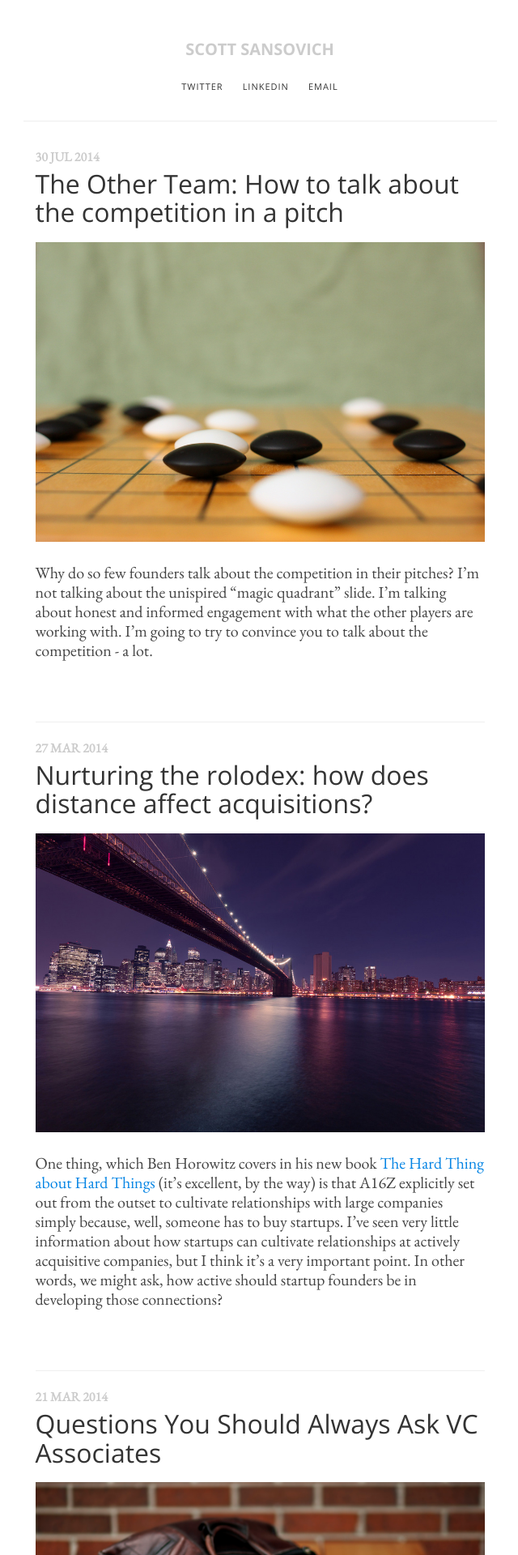
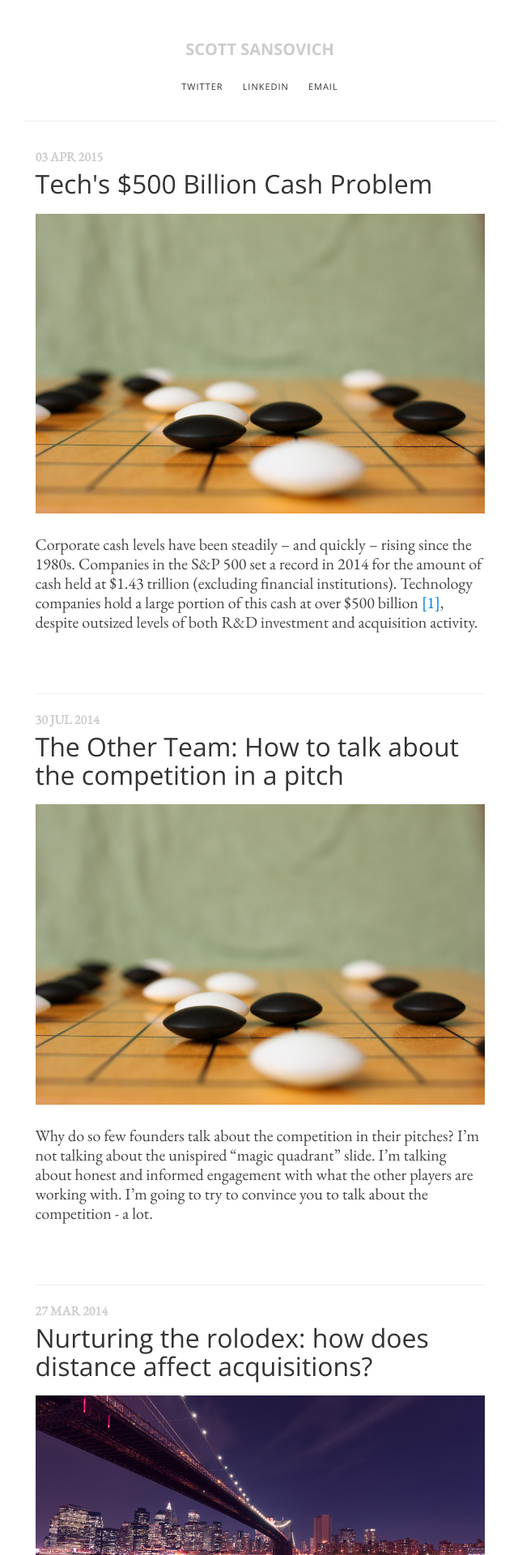
Before and after one commit to ssansovich/old-blog, a Jekyll site: the page built from index.html, in a window 1280 px wide. Shown: the top 1920 px of the page at 81% size, without its empty margins (319-959 px from the left). Built offline with Jekyll 4.4.1, drawn with Linux system fonts in a browser that asks for light colours; nearby versions of some CDN libraries; Markdown is read by kramdown in place of the engine named in the settings; comment, search, counter and statistics services are not loaded; some of the changed lines change nothing that is shown.

Commit message:
adding corporate cash post

```diff
--- /dev/null
+++ b/_posts/2015-04-03-corporate-cash-problem.markdown
@@ -0,0 +1,130 @@
+---
+layout: post
+title:  "Tech's $500 Billion Cash Problem"
+date:   2015-04-03 22:20:00
+---
+
+![meeting]({{ site.url }}/images/goboard.jpg)
+
+Corporate cash levels have been steadily – and quickly – rising since the 1980s. Companies in the S&P 500 set a record in 2014 for the amount of cash held at $1.43 trillion (excluding financial institutions). Technology companies hold a large portion of this cash at over $500 billion [[1]][moodys], despite outsized levels of both R&D investment and acquisition activity.
+
+<!-- end_excerpt -->
+
+Just four tech firms – Apple, Microsoft, Google, and Cisco – together have $345 billion in cash, which is roughly 23% of total corporate (non-financial non-utility) cash in the United States. Apple alone holds about $178 billion in cash, and it may surprise some to know that Apple’s internal asset management company is the biggest hedge fund in the world. [[2]][braeburn]
+
+In a perfectly efficient system, cash is invested immediately into the areas that will maximize future cash flows. This tenet of Corporate Finance 101 implies than an accumulation of cash is 1) a symptom of inefficiencies in distributing/investing that cash, 2) the best “investment” at that time, or 3) some combination of these.
+
+Why then are companies – particularly technology companies – holding cash at record levels? What does this trend mean for the startup ecosystem and the technology space in general? What does it mean in the context of all of the recent “bubble talk?”
+
+### A Macro View
+
+A study from Juan Sanchez and Emircan Yurdgul of the Federal Reserve Bank of St. Louis provides an excellent review of corporate cash trends. I will summarize it, but if you are interested in this topic, I suggest [reading the paper][stlouisfed].
+
+#### 1. Aggregate cash levels are at an all time high.
+
+![fig2]({{ site.url }}/images/corporatecash/st-louis-fed-fig-2.png)
+<div class="caption">
+SOURCE: Compustat via the St. Louis Fed's Regional Economist.<br>
+NOTE: Sample includes all U.S. firms in the data set except financial and utility companies.
+</div>
+
+#### 2. The ratio of cash to net assets is also increasing (controls for firms entering/exiting the market).
+
+![fig3]({{ site.url }}/images/corporatecash/st-louis-fed-fig-3.png)
+<div class="caption">
+SOURCE: Compustat via the St. Louis Fed's Regional Economist.<br>
+NOTE: Sample includes all U.S. firms in the data set except financial and utility companies. Cash-to-net assets ratio is found by dividing aggregate cash and equivalent assets by aggregate total assets minus cash and equivalent assets.
+</div>
+
+#### 3. Firms with high levels of R&D expenditure are especially likely to hold “abnormal” levels of cash.
+
+![fig4]({{ site.url }}/images/corporatecash/st-louis-fed-fig-4.png)
+<div class="caption">
+SOURCE: Compustat via the St. Louis Fed's Regional Economist.<br>
+NOTE: Each line corresponds to the subindex within the S&P 500 with the identifier given in the legend. Cash/assets ratio is found by dividing aggregate cash and equivalents by the aggregate total assets of the firms in a subindex.
+</div>
+
+Notably, the cash-to-asset ratio increased dramatically after 2000 and again after 2008, implying that increases in cash levels correlate with periods of macroeconomic uncertainty.
+
+Two things might explain these jumps in cash levels. First, firms scale back investment in R&D projects, which are by their very nature uncertain and can compound risk with the economic situation. Second, they become more conservative in their acquisition strategies, likely pressured by the financial sector as its confidence falls with the stock prices.
+
+Finally, Sanchez and Yurdgul point out that a principle reason for cash accumulation is the burden of repatriation taxes. In times of limited foreign investment opportunity and increasing foreign income, cash is held overseas in order to avoid taxes that would need to be paid once the money is brought back into the US. We will touch upon this later.
+
+### Factors at the company level
+
+How a company treats its cash can say a lot about how the company is managed operationally.
+Jeff Bezos is well known as an advocate of the classical view of corporate finance and is unapologetic about Amazon’s anemic margins. The basic point is that Amazon will aggressively invest in projects that will maximize free cash flow on an absolute basis and rather than optimizing for near-term cash flow profitability on a relative basis.
+
+He would likely agree that the day Amazon starts to unintentionally accumulate cash is the day that Amazon has lost its operational edge or has run out of good ideas. Bezos has said “I think frugality drives innovation, just like other constraints do. One of the only ways to get out of a tight box is to invent your way out.” In Amazon’s case, the austerity is just self-imposed.
+
+<br>
+
+![ratios]({{ site.url }}/images/corporatecash/corporate-cash-ratios.png)
+
+<br>
+
+It turns out that Amazon does pretty well in practice. Amazon holds about $15 billion in cash and cash equivalents. That might seem like a lot, but compare this to the other tech giants - Apple, Microsoft, Google, and Cisco. When adjusted for net assets, Microsoft holds twice as much cash as Amazon. Google, Apple, and Cisco hold about three times as much. Amazon has been remarkably disciplined in its approach, and investors have responded with patience.
+
+### Psychological factors
+
+At the same time, investors and managers can maintain confidence and patience for what seems to be the exact opposite reason.
+Under Steve Jobs, Apple accumulated a huge reserve of cash. Despite this, by the time he left Apple in 2011, Jobs had not issued a single dividend since he took over Apple for the second time in 1997 [[3]][apple], when Apple was facing bankruptcy.
+
+“Cash gives us tremendous security and flexibility.” He explained, “When you take risks, it’s like jumping up in the air, and it’s nice to know the ground will be there when you land. We run our company conservatively from a financial point of view because you never know what opportunity is around the corner…We’re very fortunate that if we needed to acquire something we could write a check for it and not have to borrow money.”
+
+Of course, in the fast moving technology market, the flexibility he mentions is very important. However, Apple’s cash reserves are far beyond that required for the vast majority of acquisitions.
+
+Erica Ogg of GigaOm posits that Jobs’ position here originated from Apple’s close encounter with bankruptcy back in 1997. In fact, [it’s been shown][dittmar] that companies led by executives who lived through the Great Depression hold more cash than their peers. The same is also true for other types of financial hardships, both personal and organizational.
+
+Given that technology companies account for such a large portion of the cash held in the S&P 500, and that the managers of these companies have, in effectively every case, gone through both the DotCom crash and the 2008 recession, there’s likely some weight to the psychological argument within the technology space.
+
+### Trust from the financial sectors
+
+Consider what happened when Tim Cook took over back in 2012. At the time, Apple was sitting on roughly $100 billion in cash. Investors were anxious about Cook’s ability to maintain Apple’s innovative culture, and they started pressuring him to loosen his grip on Apple’s cash reserve, signaling that they didn’t trust the new management as much as they did Jobs. He was reluctant at first but gave in. The company has since issued eleven dividends, though the company’s investors are much friendlier now that Tim Cook has showed that he can hold his own.
+
+Compare this to what Yahoo has gone through. With dwindling confidence in the company’s ability to manage the inevitable windfall from Alibaba’s IPO (i.e., cash that should otherwise be used to fund development or acquisitions), activist investors famously pressured Yahoo to spin off its ownership in the Chinese behemoth. I suspect things would have unfolded differently if Mark Zuckerberg, Jeff Bezos, or Elon Musk were given the opportunity to manage the cash from liquidating some Alibaba shares.
+
+### Death & Taxes
+
+By far the biggest factor of cash accumulation is the repatriation tax. For those unfamiliar, a company doesn’t pay taxes on foreign profits until the cash is brought back into the country where it pays corporate taxes. Faced with the low interest rates and easy access to debt, businesses simply leave the cash overseas until they have a compelling reason to bring it back.
+
+In 2012, Cisco reported that it had accumulated $41.3 billion in overseas cash. Cisco’s CEO John Chambers explained to CNBC, “This is where tax policy can determine where you grow and where you don’t.” [[c]][cisco] For a company known for its high M&A activity, this lock up of cash has a powerful influence on their growth strategy.
+
+In the same interview, Chambers noted that, dissatisfied with the speed the US government was considering a tax holiday, Cisco would begin to buy companies overseas, specifically the Asia-Pacific and European regions.
+
+While this trend provides capital and incentives for companies in those regions, it limits the amount of capital that is recycled into the US economy to create jobs or acquire startups.
+
+Previous tax holidays have had a strong effect on bringing dollars back into the US. In 2004, Congress allowed corporations to repatriate foreign cash at a 5.25% tax rate, significant compared to the 35% top corporate tax rate. In response, US businesses brought $362 billion back into the US economy.
+
+### So what does this mean for startups?
+
+A period of profitability coupled with general good faith in the technology sector has increased both companies’ and investors’ willingness to hold large amounts of cash on their balance sheet. This means that there is a lot of opportunity for companies to purchase startups – indicating that the active acquisition behavior will not likely change anytime soon.
+
+The reality is that corporate cash is tied up overseas, severely limiting the amount of cash that can be redeployed into the market. In other words, the repatriation tax is creating a 35% hurdle that technologies companies are not willing to clear. This in turn prevents them from operating like Bezos’ Amazonian ideal.
+
+This should concern anyone who believes, like I do, in the power of the startup ecosystem to effect change in the markets and deploy technology through society.
+
+It’s especially troubling when we consider the number of startups reaching unicorn valuation levels or beyond because there are simply not enough companies with the cash ready and available to acquire them. Of course, the companies can IPO, which may be an increasingly likely option if this cash remains abroad.
+
+![top10]({{ site.url }}/images/corporatecash/foreign-corporate-cash-top-10.png)
+
+<small>
+###### SOURCE: http://www.businessinsider.com/10-tech-companies-with-most-cash-abroad-2015-3
+</small>
+
+For these companies, the repatriation tax is a built-in premium, raising the total price a company must pay to acquire a startup (or conversely lowering the possible purchase price). For a company valued at $10B in its last fundraise, this is not an insignificant cost.
+
+That said, it likely means that companies that are generating a lot of cash (like Google, Facebook, Microsoft, and Apple), bolstered by huge buffers of cash reserves, will be increasingly willing to make big bets on bold new technologies both to maximize potential market shares and to compete with each other. This perhaps will accelerate the speed to which new technologies like hardware or infrastructure might enter the markets – either through acquisition or internal development.
+
+I have to believe, though, that investing through a very small portion of your actual earnings significantly cripples the rate at which these kinds of developments can occur. As the nature of projects like Google Fiber or Facebook’s Connectivity Lab begin to resemble public works, a policy supporting a tax holiday can tie together both pro-business interests and public services.
+
+At the very least, these large amounts of cash can serve as a cushion if there is some market correction. Startup valuations may fall, but it may balance out with an increased acquisition velocity as the large tech companies take advantage of their cash stockpiles coupled with falling valuations. Investors that are not just financially but also strategically motivated – i.e., corporate development teams and corporate VCs – may enjoy deep pockets and increased power in the market as the traditional VCs dial back their enthusiasm.
+
+<small>Many thanks to Ali Rahimtula and Andrew Fu for edits and suggestions.</small>
+
+[moodys]: https://www.moodys.com/research/Moodys-Technology-sector-continues-to-dominate-cash-rich-US-companies--PR_283344
+[braeburn]: http://www.zerohedge.com/news/2012-09-30/presenting-worlds-biggest-hedge-fund-you-have-never-heard
+[stlouisfed]: https://www.stlouisfed.org/Publications/Regional-Economist/January-2013/Why-Are-Corporations-Holding-So-Much-Cash
+[apple]: http://investor.apple.com/dividends.cfm
+[dittmar]: http://www.rhsmith.umd.edu/files/Documents/Departments/Finance/Dittmar.pdf
+[cisco]: http://www.cnbc.com/id/100830545
--- a/css/main.css
+++ b/css/main.css
@@ -49,6 +49,10 @@ h3 {
   font-size:1.2em;
   font-weight:700;
   color: #777;
+}
+
+h4 {
+  margin-bottom:1.6em;
 }
 
 p { margin: 0 0 1.3em 0; }
@@ -172,12 +176,25 @@ p { margin: 0 0 1.3em 0; }
   margin-top:1.6em;
 }
 
-blockquote   { margin:2em 0; }
+blockquote {
+  margin:2em 0;
+  font-size:1.4em;
+  line-height:1em;
+  color:#777;
+}
 blockquote p { margin-top:0em; }
 
 img {
   width: 100%;
   margin-bottom:0em;
+}
+
+.caption {
+  font-family:"Open Sans", "Helvetica Neue",Helvetica,sans-serif;
+  font-size:0.6em;
+  color:#999;
+  line-height:1.2em;
+  padding-bottom:2em;
 }
 
 ol > li {
```
Also changed, not shown: images/corporatecash/corporate-cash-ratios.png (added), images/corporatecash/foreign-corporate-cash-top-10.png (added), images/corporatecash/st-louis-fed-fig-2.png (added), images/corporatecash/st-louis-fed-fig-3.png (added), images/corporatecash/st-louis-fed-fig-4.png (added), 9 other files.
